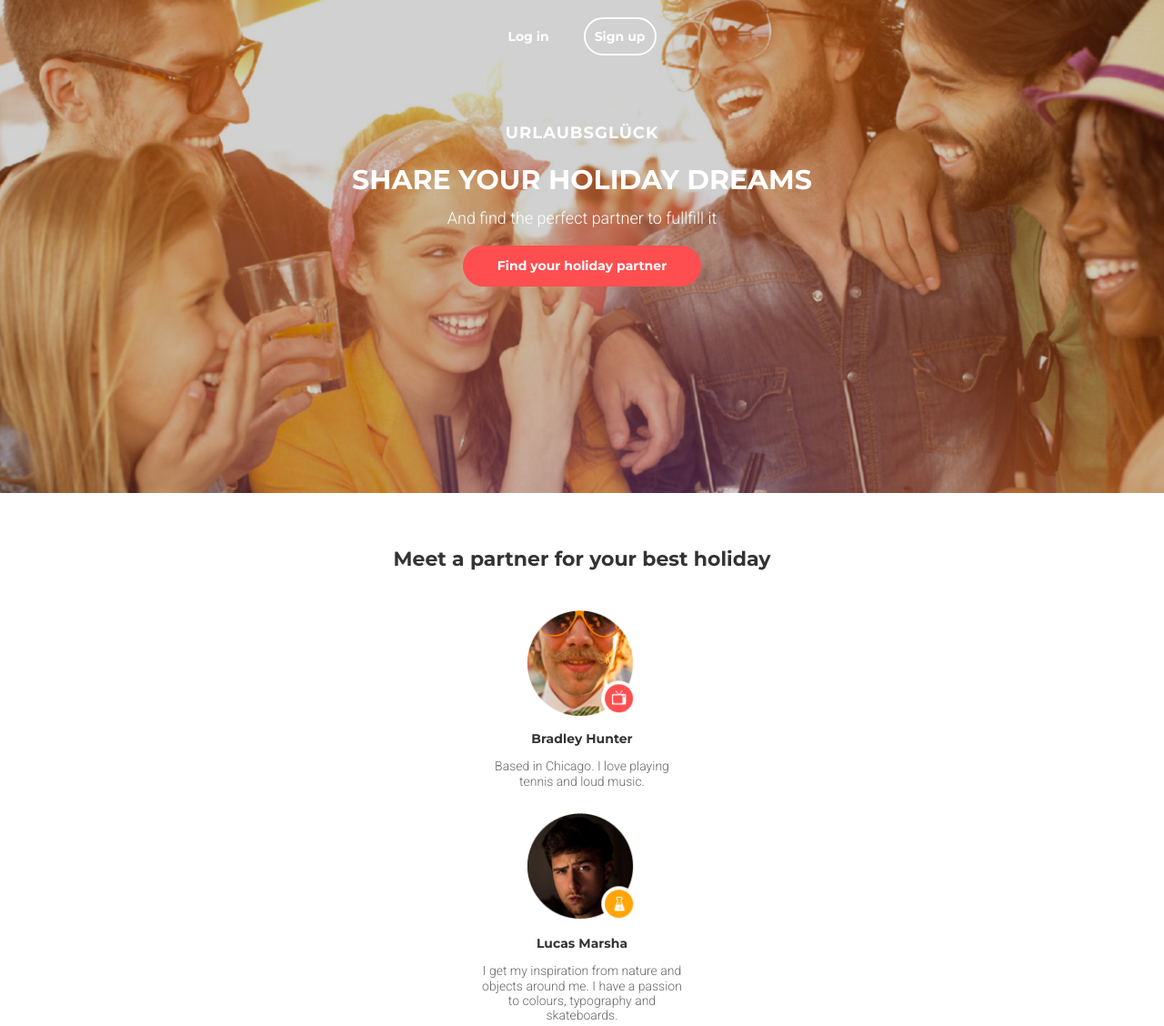
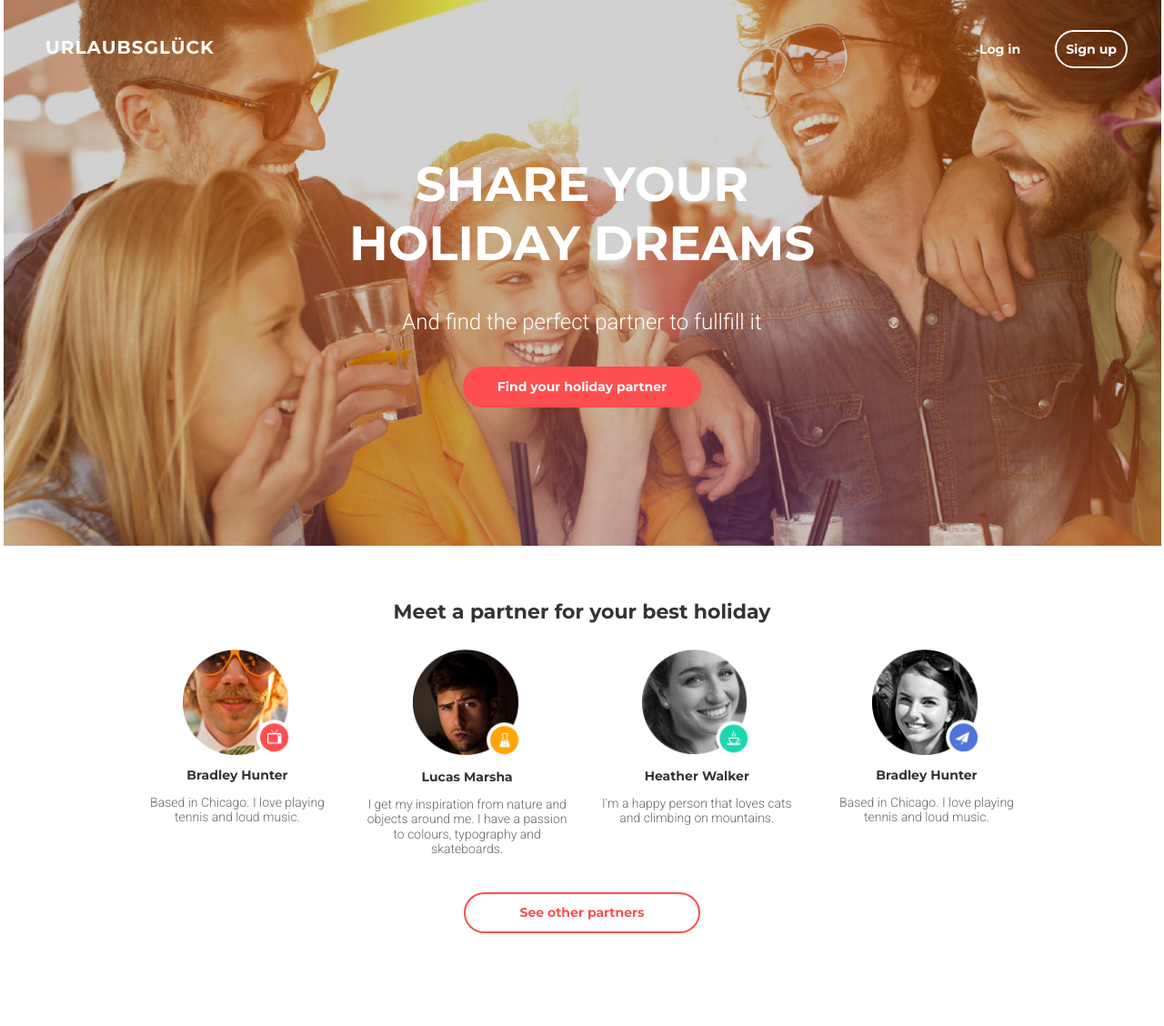
Before and after one commit to naastichaak/practice_4, a plain HTML site: page index.html in a window 1280 px wide. Shown: the top 1128 px of the page at 91% size. After the commit the page ends 1086 px from the top, so only its background shows below. Drawn offline with nearby package versions, Linux system fonts and the light colour scheme.

Commit message:
+ adaptiv

```diff
--- a/index.html
+++ b/index.html
@@ -37,6 +37,7 @@
     <main>
         <section class="main-section">
             <h2 class="subtitle">Meet a partner for your best holiday</h2>
+            <div class="list-wrap">
                 <ul class="list">
                     <li class="list-item">
                         <img class="photo" src="./images/img-1.png" alt="pearson">
@@ -47,7 +48,8 @@
                     <li class="list-item">
                         <img class="photo" src="./images/img2.png" alt="pearson">
                         <h4 class="pearson-name">Lucas Marsha</h4>
-                    <p class="about-pearson">I get my inspiration from nature and objects around me. I have a passion to colours, typography and skateboards.</p>
+                        <p class="about-pearson">I get my inspiration from nature and objects around me. I have a passion to colours,
+                            typography and skateboards.</p>
                     </li>
 
                     <li class="list-item">
@@ -63,6 +65,7 @@
                     </li>
                 </ul>
                 <button type="button" class="button2">See other partners</button>
+            </div>
         </section>
     </main>
 </body>
--- /dev/null
+++ b/styles/adaptiv.css
@@ -0,0 +1,43 @@
+@media screen and (min-width: 768px){
+    .header{
+        flex-direction: row;
+        align-items: baseline;
+        padding-top: 40px;
+        padding-left: 50px;
+        padding-right: 40px;
+        height: 170px;
+    }
+
+    .logo-link{
+        font-size: 20px;
+        line-height: 1.25;
+    }
+
+    .title{
+        margin-bottom: 40px;
+        font-size: 53px;
+        line-height: 1.23;
+    }
+
+    .description-text{
+        margin-bottom: 35px;
+        font-size: 24px;
+        line-height: 1.17;
+    }
+
+    .list{
+        margin-top: 30px;
+        margin-bottom: 40px;
+        margin-left: 155px;
+        margin-right: 155px;
+    }
+}
+
+@media screen and (min-width: 992px){
+    .list{
+        margin: 0 auto;
+        width: 978px;
+        justify-content: space-between;
+        margin-bottom: 40px;
+    }
+}
--- a/styles/header.css
+++ b/styles/header.css
@@ -1,13 +1,13 @@
 .header-section{
-    background-image: url(../images/banner.jpeg);
+    background-image: url(../images/banner.jpg);
     background-position: center;
     background-repeat: no-repeat;
-    height: 542px;
+    height: 600px;
 }
 
 .header{
-    padding-top: 30px;
-    height: 180px;
+    padding-top: 35px;
+    height: 240px;
     display: flex;
     flex-direction: column-reverse;
     justify-content: space-between;
@@ -45,27 +45,32 @@
 }
 
 .container{
-    text-align: center;
+    display: flex;
+    flex-direction: column;
+    align-items: center;
     padding-bottom: 140px;
 }
 
 .title{
+    text-align: center;
+    max-width: 530px;
     font-family: var(--montserrat);
     color: var(--white-color);
     font-weight: 700;
     text-transform: uppercase;
     font-size: 30px;
     line-height: 1.22;
-    margin-bottom: 12px;
+    margin-bottom: 20px;
 }
 
 .description-text{
+    text-align: center;
     font-family: var(--roboto);
     color: var(--white-color);
     font-weight: 300;
     font-size: 18px;
     line-height: 1.18;
-    margin-bottom: 20px;
+    margin-bottom: 25px;
 }
 
 .button1{
--- a/styles/main.css
+++ b/styles/main.css
@@ -13,15 +13,19 @@
 }
 
 .list{
-    text-align: center;
+    margin-left: 63px;
+    margin-right: 63px;
     margin-top: 15px;
     margin-bottom: 30px;
     display: flex;
-    flex-direction: column;
-    align-items: center;
+    flex-wrap: wrap;
+    justify-content: center;
 }
 
 .list-item{
+    display: flex;
+    flex-direction: column;
+    align-items: center;
     margin-top: 27px;
     width: 220px;
 }
@@ -40,6 +44,7 @@
 }
 
 .about-pearson{
+    text-align: center;
     margin-top: 13px;
     font-family: var(--roboto);
     color: var(--text-color);
--- a/styles/styles.css
+++ b/styles/styles.css
@@ -1,3 +1,4 @@
 @import url(./header.css);
 @import url(./variables.css);
 @import url(./main.css);
+@import url(./adaptiv.css);
```
Also changed, not shown: images/banner.jpeg (deleted), images/banner.jpg (added). Lines whose indentation alone changed are shown as unchanged.
